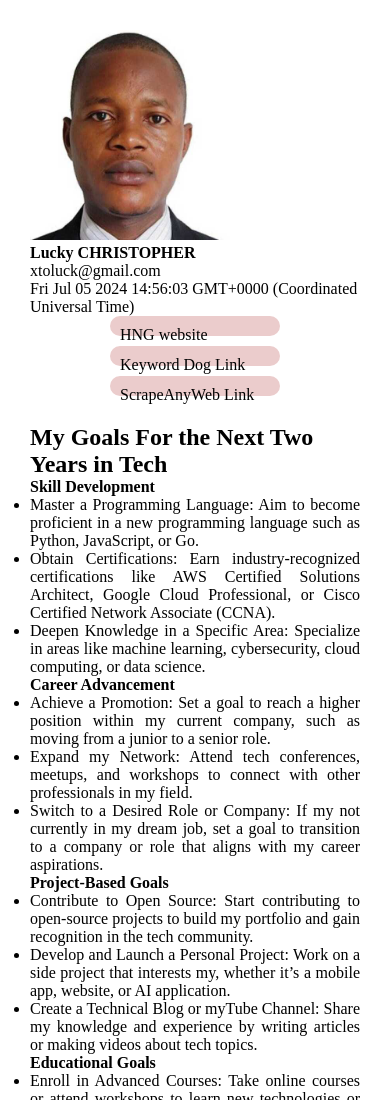
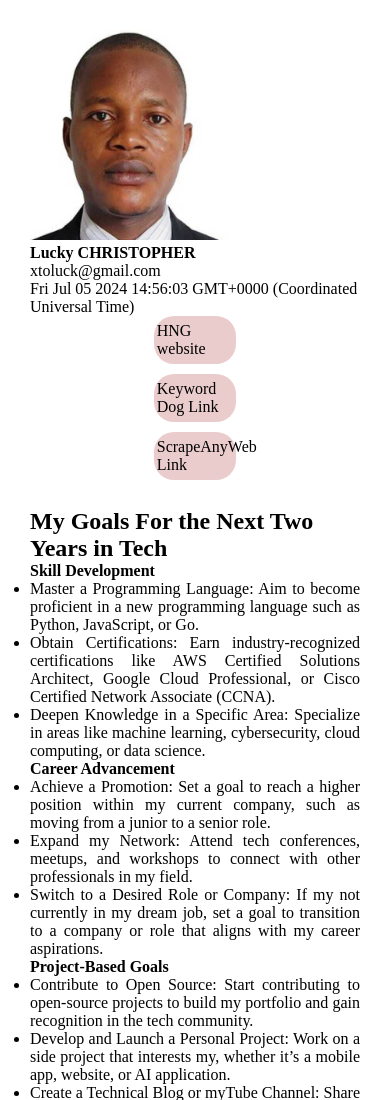
Before and after one commit to xtoluck/personalprofile, a plain HTML site: page index.html in a window 390 px wide. Shown: the top 1100 px of the page. Drawn offline with Linux system fonts and the light colour scheme.

Commit message:
Add files via upload

```diff
--- a/style.css
+++ b/style.css
@@ -76,14 +76,14 @@ li {
   .hngK,
   .hngS,
   .hngW {
-    width: 170px;
-    height: 15px;
+    width: 25%;
+    height: auto;
   }
-  body {
+  /* body {
     margin: 0;
     padding: 0;
     box-sizing: border-box;
-  }
+  } */
   li {
     text-align: justify;
     text-justify: inter-word;
@@ -94,12 +94,13 @@ li {
   .hngK,
   .hngS,
   .hngW {
-    width: 170px;
-    height: 15px;
+    width: 25%;
+    height: auto;
+    padding: 6px 3px;
   }
-  body {
+  /*body {
     margin: 0;
     padding: 0;
     box-sizing: border-box;
-  }
+  } */
 }
```
